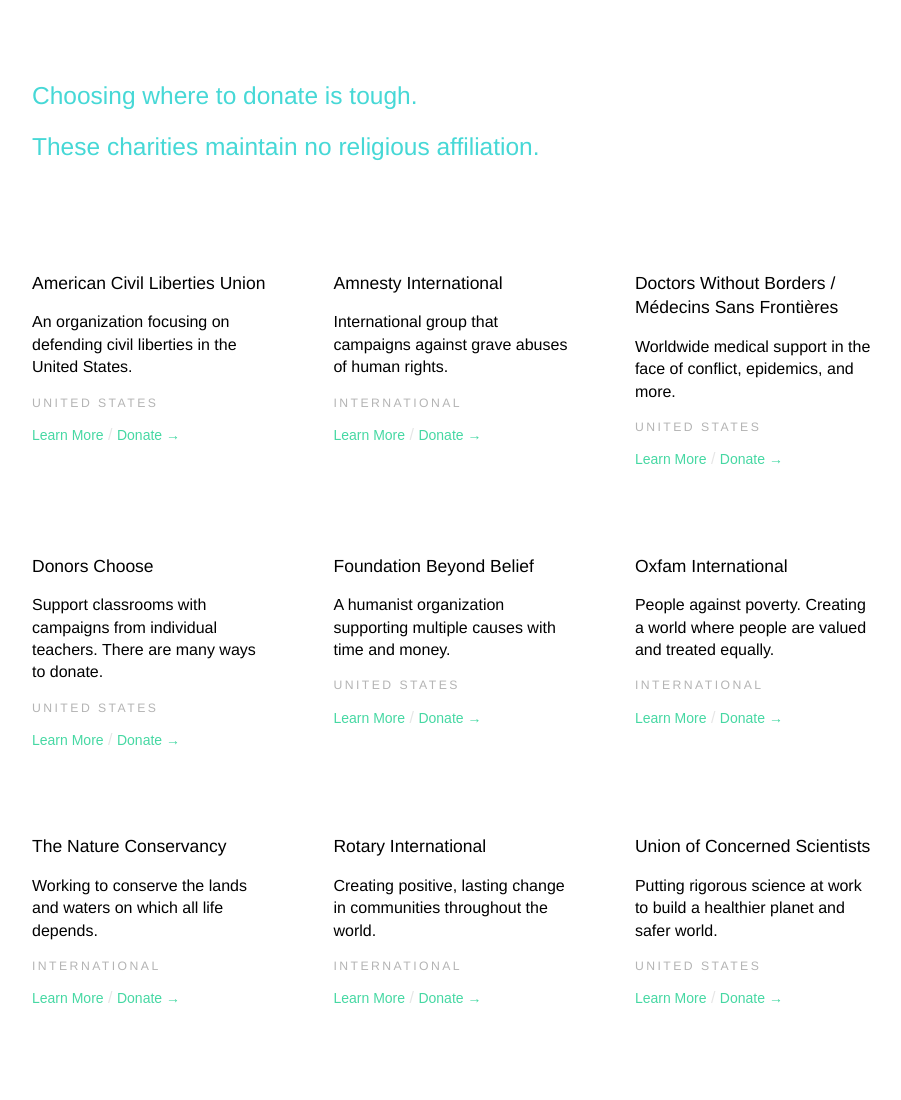
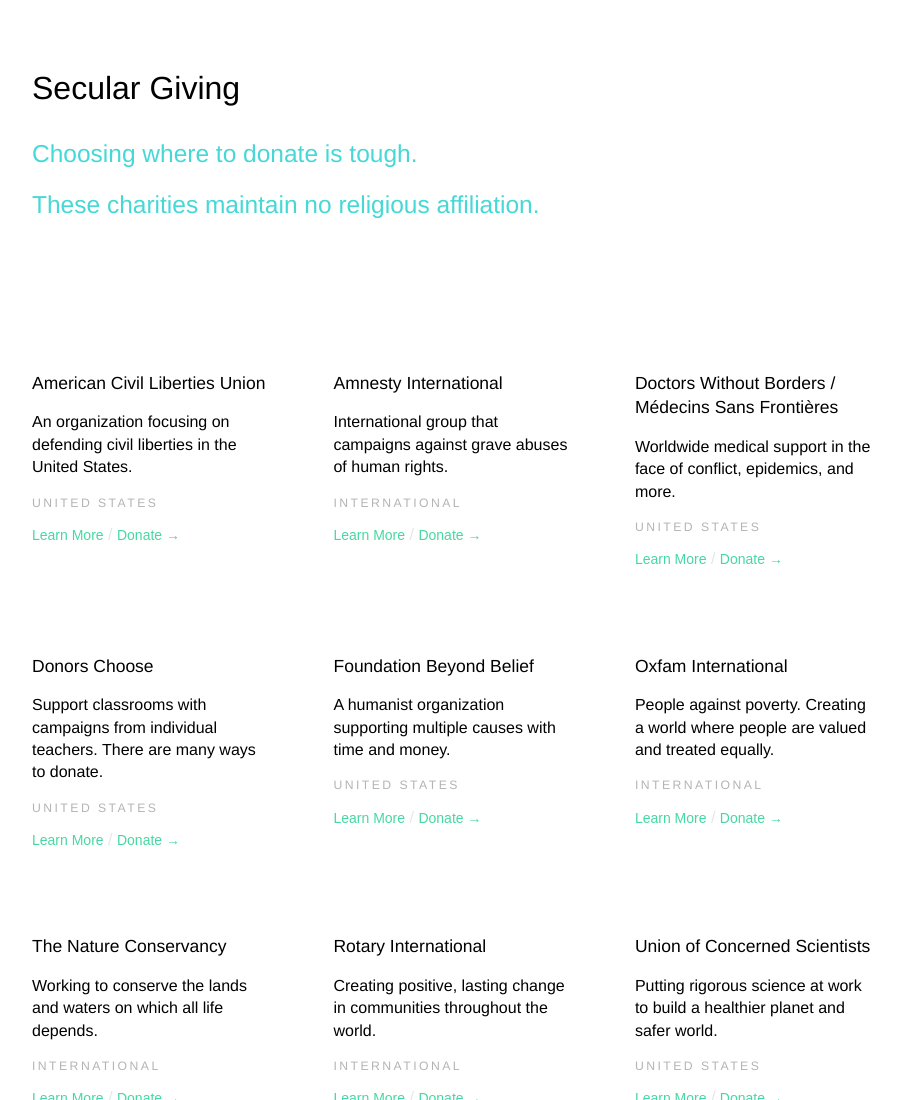
Before and after one commit to joshuajenkins/seculargiving, a website: page index.html in a window 1280 px wide. Shown: the top 1100 px of the page, without its empty margins (186-1087 px from the left). Drawn offline with Linux system fonts and the light colour scheme.

Commit message:
Might as well actually put the name of the thing somewhere

```diff
--- a/app/scss/_charities.scss
+++ b/app/scss/_charities.scss
@@ -1,10 +1,10 @@
 // Charities module
 .intro {
-  @include m-b($mu-large);
+  @include m-b($mu-massive*2);
 }
 .intro-textContainer {
   @include u-blockCenter();
-  @include p-v($mu-massive);
+  @include p(0);
 
   max-width: 900px;
 }
--- /dev/null
+++ b/app/scss/_header.scss
@@ -0,0 +1,10 @@
+.site-header {
+  @include u-blockCenter();
+  @include u-borderBox();
+  @include p-h($mu-large);
+  @include m-t($mu-massive);
+  @include m-b($mu-medium);
+  @include font-sans(200);
+
+  max-width: 900px;
+}
--- a/app/scss/_typography.scss
+++ b/app/scss/_typography.scss
@@ -15,6 +15,11 @@
 .font-sans7 {
   font-family: $font-sans;
   font-weight: 700;
+}
+
+@mixin font-sans($size) {
+  font-family: $font-sans;
+  font-weight: $size;
 }
 
 // Type scale
--- a/app/scss/_utilities.scss
+++ b/app/scss/_utilities.scss
@@ -21,3 +21,7 @@
 %u-borderBox {
   box-sizing: border-box;
 }
+
+@mixin u-borderBox() {
+  box-sizing: border-box;
+}
--- a/app/scss/style.scss
+++ b/app/scss/style.scss
@@ -4,6 +4,7 @@
 @import 'typography';
 @import 'margins';
 @import 'globals';
+@import 'header';
 @import 'charities';
 
 html {
--- a/index.html
+++ b/index.html
@@ -17,6 +17,7 @@
 </head>
 <body>
 
+  <h1 class="site-header">Secular Giving</h1>
   <div class="intro">
     <div class="intro-textContainer">
       <p class="intro-text">Choosing where to donate is tough. <span class="intro-text--newLine">These charities maintain no religious affiliation.</span></p>
```
Also changed, not shown: dist/css/style.css.
